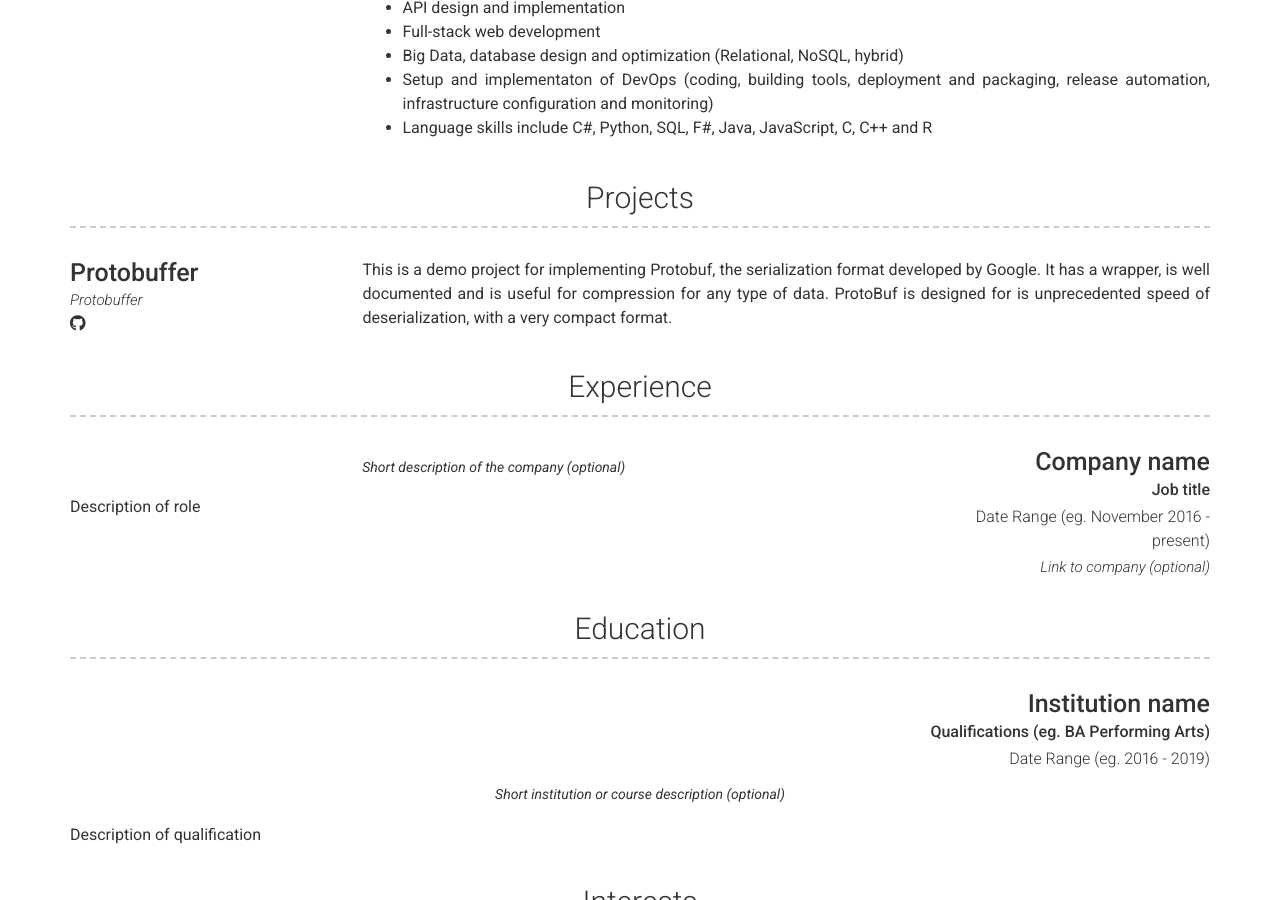
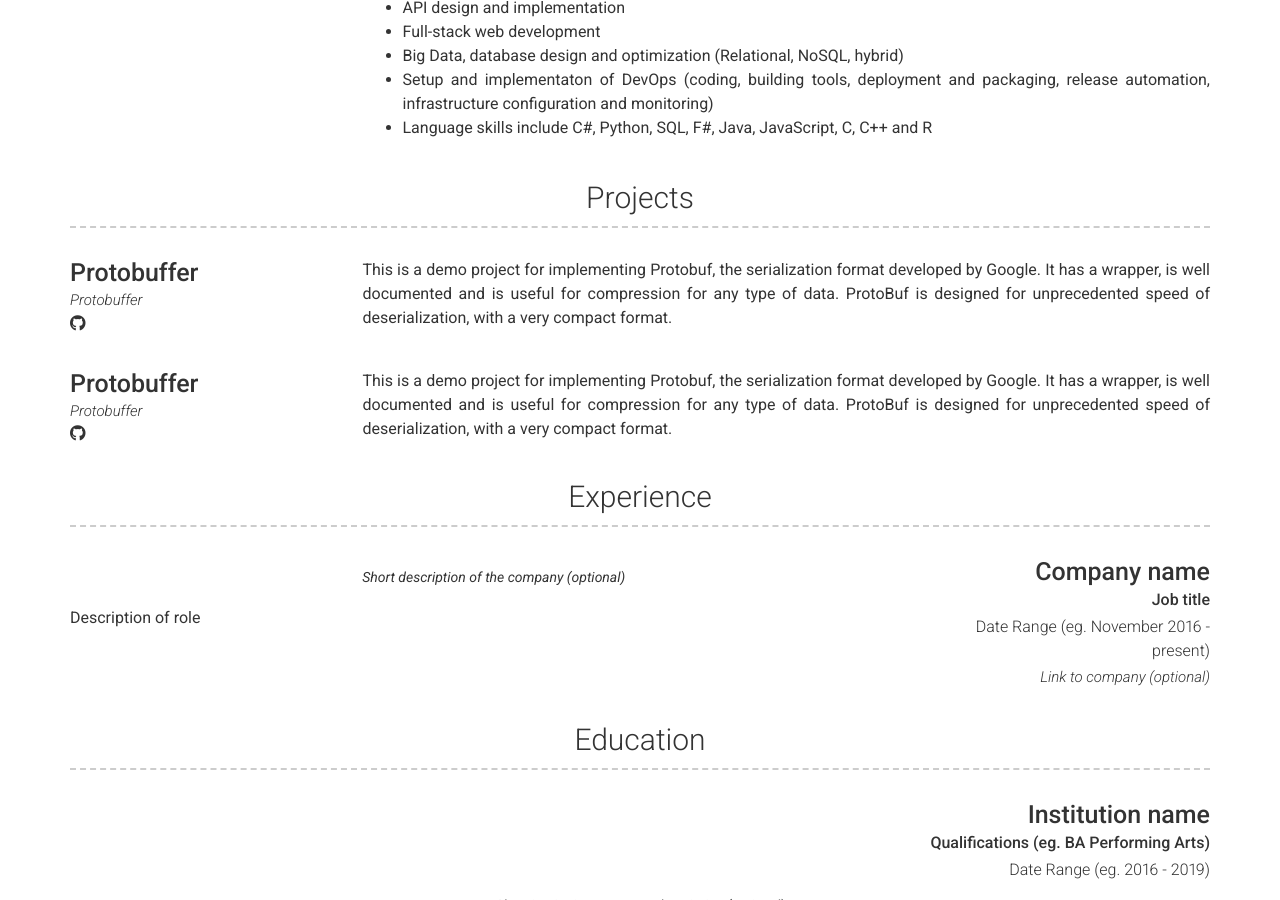
Before and after one commit to ebergstedt/resume, a Jekyll site: the page built from index.md, in a window 1280 px wide and 900 px high, scrolled down 513 px. Built offline with Jekyll 4.4.1, drawn with Linux system fonts in a browser that asks for light colours; nearby versions of some CDN libraries.

Commit message:
no message

```diff
--- a/_config.yml
+++ b/_config.yml
@@ -82,7 +82,23 @@ content:
         #quote: >
           #Short overview of the project (optional)
         description: | # this will include new lines to allow paragraphs
-          This is a demo project for implementing Protobuf, the serialization format developed by Google. It has a wrapper, is well documented and is useful for compression for any type of data. ProtoBuf is designed for is unprecedented speed of deserialization, with a very compact format.
+          This is a demo project for implementing Protobuf, the serialization format developed by Google. It has a wrapper, is well documented and is useful for compression for any type of data. ProtoBuf is designed for unprecedented speed of deserialization, with a very compact format.
+      - layout: left
+        title: Protobuffer
+        link: https://github.com/ebergstedt/ProtoBuffer
+        link_text: Protobuffer
+        additional_links:
+          - title:  ebergstedt/ProtoBuffer
+            icon: fab fa-github
+            url: https://github.com/ebergstedt/ProtoBuffer
+          # - title:  Github page for project (eg. sproogen/modern-resume-theme)
+            # icon: fab fa-github
+            # url: Link to project (eg. sproogen.github.io/modern-resume-theme)(optional)
+        #quote: >
+          #Short overview of the project (optional)
+        description: | # this will include new lines to allow paragraphs
+          This is a demo project for implementing Protobuf, the serialization format developed by Google. It has a wrapper, is well documented and is useful for compression for any type of data. ProtoBuf is designed for unprecedented speed of deserialization, with a very compact format.
+
   - title: Experience
     layout: list
     content:
```
